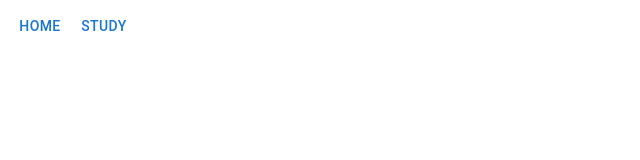
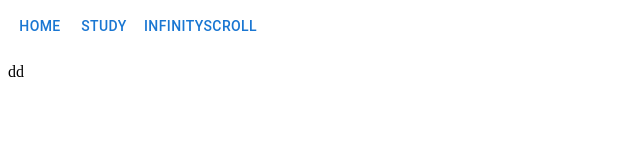
Before and after one commit to GyeonghwanMa/react-project, a React (Create React App) app: page /InfinityScroll in a window 1280 px wide. Before the commit this address had no page. Shown: the top 160 px of the page, without its empty margins (0-640 px from the left). Built offline with nearby package versions, Linux system fonts and the light colour scheme.

Commit message:
무한스크롤 페이지 추가

```diff
--- a/src/Router.tsx
+++ b/src/Router.tsx
@@ -5,6 +5,7 @@ import Home from "./pages/Home";
 import Modify from "./pages/Modify";
 import SignUp from "./pages/SignUp";
 import Study from "./pages/Study";
+import InfinityScroll from "./pages/InfinityScroll";
 
 function Router() {
   return (
@@ -16,6 +17,7 @@ function Router() {
         <Route path="/signup" element={<SignUp />} />
         <Route path="/modify" element={<Modify />} />
         <Route path="/study" element={<Study />} />
+        <Route path="/InfinityScroll" element={<InfinityScroll />} />
       </Routes>
     </BrowserRouter >
   );
--- a/src/components/Navigation.tsx
+++ b/src/components/Navigation.tsx
@@ -18,6 +18,9 @@ function Navigation() {
         <Button>
           <Link to="/study" style={{ textDecoration: 'none', color: '#1976d2' }}>Study</Link>
         </Button>
+        <Button>
+          <Link to="/InfinityScroll" style={{ textDecoration: 'none', color: '#1976d2' }}>InfinityScroll</Link>
+        </Button>
       </Box>
     </div>
   );
--- /dev/null
+++ b/src/pages/InfinityScroll.tsx
@@ -0,0 +1,12 @@
+import React from "react";
+
+function InfinityScroll() {
+
+  return (
+    <div>
+        dd
+    </div>
+  );
+}
+
+export default InfinityScroll;
```
